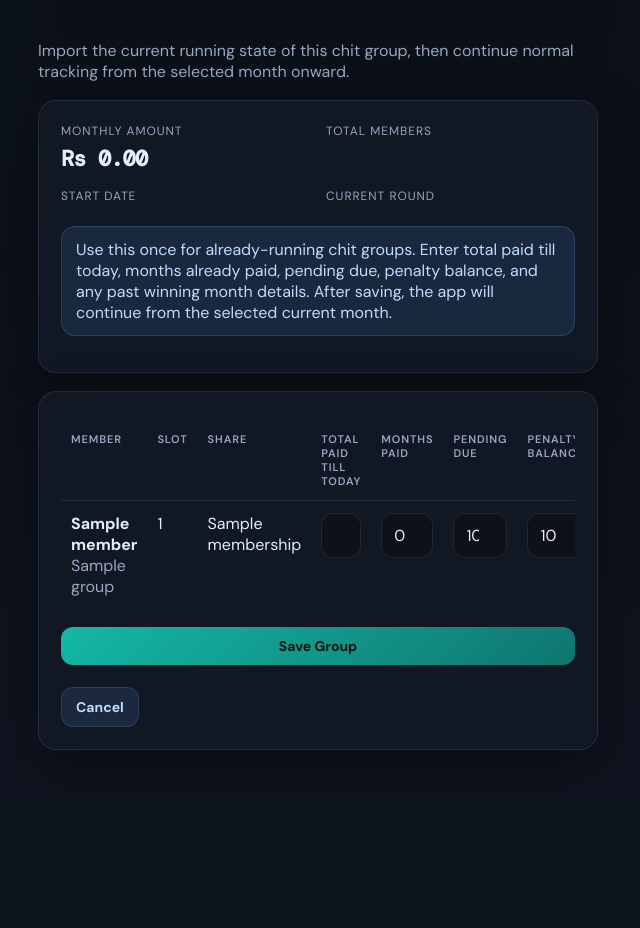
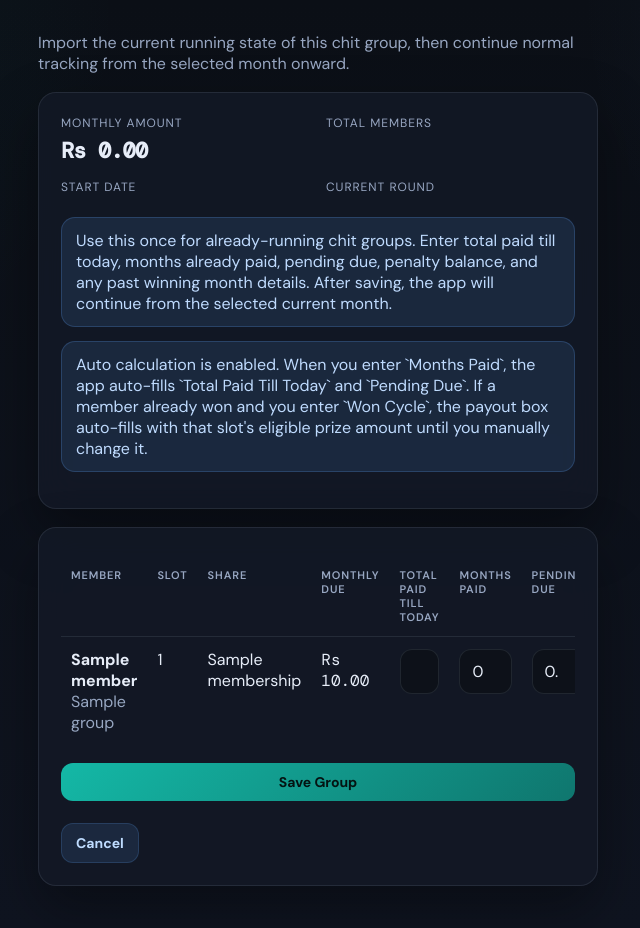
Before and after one commit to gouthamyadav701-star/chit-fund-app, a Flask app: template templates/existing_group_setup.html in a window 1280 px wide. Shown: the whole page, without its empty margins (322-962 px from the left). Before the commit the page ends 750 px from the top, so only its background shows below. Run offline with Flask 3, Linux system fonts and the light colour scheme; tables that the repository leaves empty hold one stand-in row (values such as "Sample post"); the template is opened without the code that fills it: values that come from a table or form of the project are taken from there, most other values are stand-ins (such as "Sample title", 1, 10 or a date in 2020).

Commit message:
Add automatic calculations to existing group setup

```diff
--- a/templates/existing_group_setup.html
+++ b/templates/existing_group_setup.html
@@ -36,6 +36,9 @@
     <div class="flash info" style="margin-top: 14px;">
         Use this once for already-running chit groups. Enter total paid till today, months already paid, pending due, penalty balance, and any past winning month details. After saving, the app will continue from the selected current month.
     </div>
+    <div class="flash info" style="margin-top: 14px;">
+        Auto calculation is enabled. When you enter `Months Paid`, the app auto-fills `Total Paid Till Today` and `Pending Due`. If a member already won and you enter `Won Cycle`, the payout box auto-fills with that slot's eligible prize amount until you manually change it.
+    </div>
 </div>
 
 <div class="card">
@@ -43,7 +46,7 @@
         {{ form.hidden_tag() }}
         <div style="max-width: 320px;">
             <label>{{ form.current_round.label }}</label>
-            {{ form.current_round(min="1", max=group.total_members) }}
+            {{ form.current_round(min="1", max=group.total_members, id="current-round-field") }}
         </div>
 
         <div class="table-wrap">
@@ -52,6 +55,7 @@
                     <th>Member</th>
                     <th>Slot</th>
                     <th>Share</th>
+                    <th>Monthly Due</th>
                     <th>Total Paid Till Today</th>
                     <th>Months Paid</th>
                     <th>Pending Due</th>
@@ -61,23 +65,29 @@
                     <th>Payout Amount</th>
                 </tr>
                 {% for membership in memberships %}
-                <tr>
+                <tr
+                    class="existing-setup-row"
+                    data-membership-id="{{ membership.id }}"
+                    data-expected-amount="{{ "%.2f"|format(membership.expected_amount) }}"
+                    data-eligible-prize="{{ "%.2f"|format(membership.eligible_prize_amount) }}"
+                >
                     <td>
                         <strong>{{ membership.member.name }}</strong><br>
                         <span class="muted">{{ membership.group.name }}</span>
                     </td>
                     <td>{{ membership.slot_number }}</td>
                     <td>{{ membership.share_label }}</td>
-                    <td><input type="number" step="0.01" min="0" name="opening_paid_{{ membership.id }}" value="0"></td>
-                    <td><input type="number" min="0" max="{{ group.total_members }}" name="months_paid_{{ membership.id }}" value="0"></td>
-                    <td><input type="number" step="0.01" min="0" name="arrears_{{ membership.id }}" value="{{ "%.2f"|format(membership.arrears_balance or 0) }}"></td>
+                    <td class="mono">Rs {{ "%.2f"|format(membership.expected_amount) }}</td>
+                    <td><input type="number" step="0.01" min="0" name="opening_paid_{{ membership.id }}" value="0" data-auto-field="opening-paid"></td>
+                    <td><input type="number" min="0" max="{{ group.total_members }}" name="months_paid_{{ membership.id }}" value="0" data-auto-field="months-paid"></td>
+                    <td><input type="number" step="0.01" min="0" name="arrears_{{ membership.id }}" value="{{ "%.2f"|format(membership.arrears_balance or 0) }}" data-auto-field="arrears"></td>
                     <td><input type="number" step="0.01" min="0" name="penalty_{{ membership.id }}" value="{{ "%.2f"|format(membership.penalty_balance or 0) }}"></td>
                     <td><input type="number" step="0.01" min="0" name="dividend_{{ membership.id }}" value="{{ "%.2f"|format(membership.total_dividend or 0) }}"></td>
-                    <td><input type="number" min="0" max="{{ group.total_members }}" name="won_cycle_{{ membership.id }}" value="0"></td>
-                    <td><input type="number" step="0.01" min="0" name="payout_{{ membership.id }}" value="0"></td>
+                    <td><input type="number" min="0" max="{{ group.total_members }}" name="won_cycle_{{ membership.id }}" value="0" data-auto-field="won-cycle"></td>
+                    <td><input type="number" step="0.01" min="0" name="payout_{{ membership.id }}" value="0" data-auto-field="payout"></td>
                 </tr>
                 {% else %}
-                <tr><td colspan="10">Add active members to this group first, then come back for existing setup.</td></tr>
+                <tr><td colspan="11">Add active members to this group first, then come back for existing setup.</td></tr>
                 {% endfor %}
             </table>
         </div>
@@ -88,4 +98,92 @@
         </div>
     </form>
 </div>
+<script>
+    (function () {
+        const currentRoundField = document.getElementById("current-round-field");
+        const rows = Array.from(document.querySelectorAll(".existing-setup-row"));
+
+        function toNumber(value) {
+            const parsed = Number(value || 0);
+            return Number.isFinite(parsed) ? parsed : 0;
+        }
+
+        function formatMoney(value) {
+            return toNumber(value).toFixed(2);
+        }
+
+        function markManual(input) {
+            if (input) {
+                input.dataset.manual = "true";
+            }
+        }
+
+        function updateRow(row) {
+            const expectedAmount = toNumber(row.dataset.expectedAmount);
+            const eligiblePrize = toNumber(row.dataset.eligiblePrize);
+            const monthsPaidField = row.querySelector('[data-auto-field="months-paid"]');
+            const openingPaidField = row.querySelector('[data-auto-field="opening-paid"]');
+            const arrearsField = row.querySelector('[data-auto-field="arrears"]');
+            const wonCycleField = row.querySelector('[data-auto-field="won-cycle"]');
+            const payoutField = row.querySelector('[data-auto-field="payout"]');
+
+            const currentRound = Math.max(toNumber(currentRoundField ? currentRoundField.value : 1), 1);
+            const completedMonths = Math.max(currentRound - 1, 0);
+            const monthsPaid = Math.max(toNumber(monthsPaidField ? monthsPaidField.value : 0), 0);
+            const pendingMonths = Math.max(completedMonths - monthsPaid, 0);
+
+            if (openingPaidField && openingPaidField.dataset.manual !== "true") {
+                openingPaidField.value = formatMoney(monthsPaid * expectedAmount);
+            }
+            if (arrearsField && arrearsField.dataset.manual !== "true") {
+                arrearsField.value = formatMoney(pendingMonths * expectedAmount);
+            }
+            if (wonCycleField && payoutField && payoutField.dataset.manual !== "true") {
+                payoutField.value = toNumber(wonCycleField.value) > 0 ? formatMoney(eligiblePrize) : "0.00";
+            }
+        }
+
+        rows.forEach((row) => {
+            const monthsPaidField = row.querySelector('[data-auto-field="months-paid"]');
+            const openingPaidField = row.querySelector('[data-auto-field="opening-paid"]');
+            const arrearsField = row.querySelector('[data-auto-field="arrears"]');
+            const wonCycleField = row.querySelector('[data-auto-field="won-cycle"]');
+            const payoutField = row.querySelector('[data-auto-field="payout"]');
+
+            if (monthsPaidField) {
+                monthsPaidField.addEventListener("input", function () {
+                    updateRow(row);
+                });
+            }
+            if (openingPaidField) {
+                openingPaidField.addEventListener("input", function () {
+                    markManual(openingPaidField);
+                });
+            }
+            if (arrearsField) {
+                arrearsField.addEventListener("input", function () {
+                    markManual(arrearsField);
+                });
+            }
+            if (wonCycleField) {
+                wonCycleField.addEventListener("input", function () {
+                    updateRow(row);
+                });
+            }
+            if (payoutField) {
+                payoutField.addEventListener("input", function () {
+                    markManual(payoutField);
+                });
+            }
+
+            updateRow(row);
+        });
+
+        if (currentRoundField) {
+            currentRoundField.addEventListener("input", function () {
+                rows.forEach(updateRow);
+            });
+        }
+    })();
+</script>
 {% endblock %}
```
